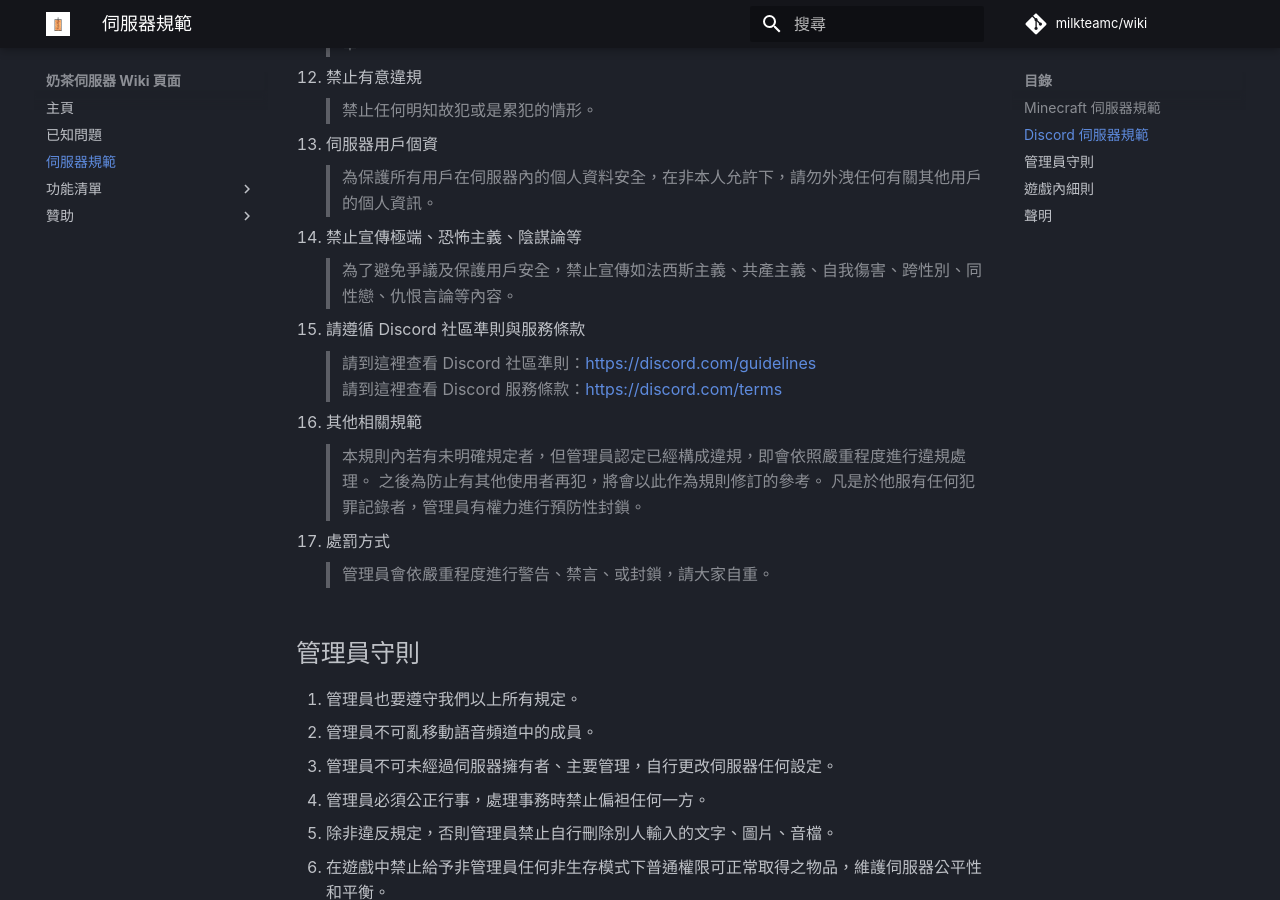
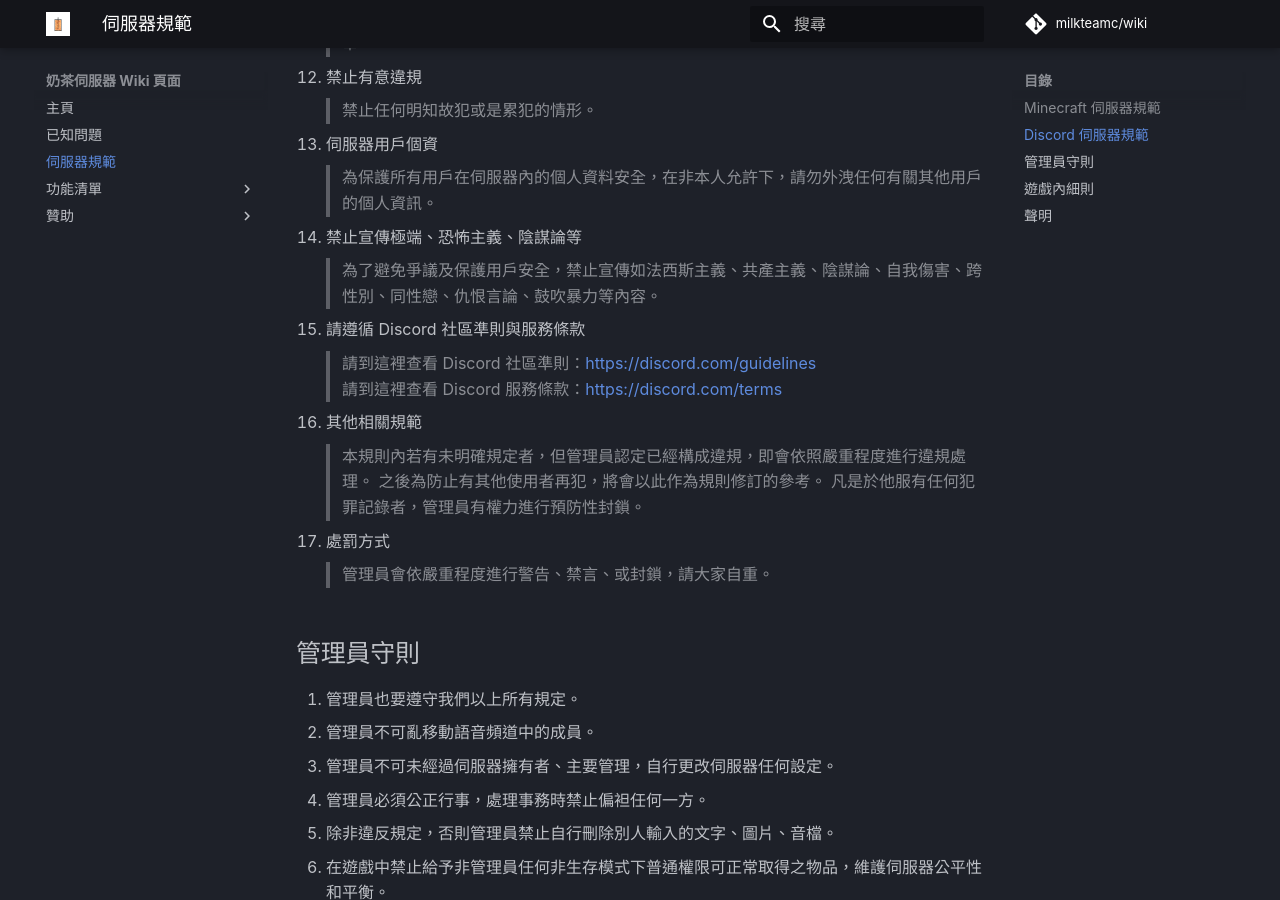
Before and after one commit to milkteamc/wiki, an MkDocs documentation site: the page built from docs/rules.md, in a window 1280 px wide and 900 px high, scrolled down 1815 px. Built offline with MkDocs 1.6.1 and Material for MkDocs 9.7.7, drawn with Linux system fonts in a browser that asks for light colours; some web fonts are replaced; plug-ins that fetch from the network failed and are left out.

Commit message:
更新規則

```diff
--- a/docs/rules.md
+++ b/docs/rules.md
@@ -62,7 +62,7 @@
 >  為保護所有用戶在伺服器內的個人資料安全，在非本人允許下，請勿外洩任何有關其他用戶的個人資訊。
 
 14. 禁止宣傳極端、恐怖主義、陰謀論等
-> 為了避免爭議及保護用戶安全，禁止宣傳如法西斯主義、共產主義、自我傷害、跨性別、同性戀、仇恨言論等內容。
+> 為了避免爭議及保護用戶安全，禁止宣傳如法西斯主義、共產主義、陰謀論、自我傷害、跨性別、同性戀、仇恨言論、鼓吹暴力等內容。
 
 15. 請遵循 Discord 社區準則與服務條款
 >  請到這裡查看 Discord 社區準則：<https://discord.com/guidelines>
```
